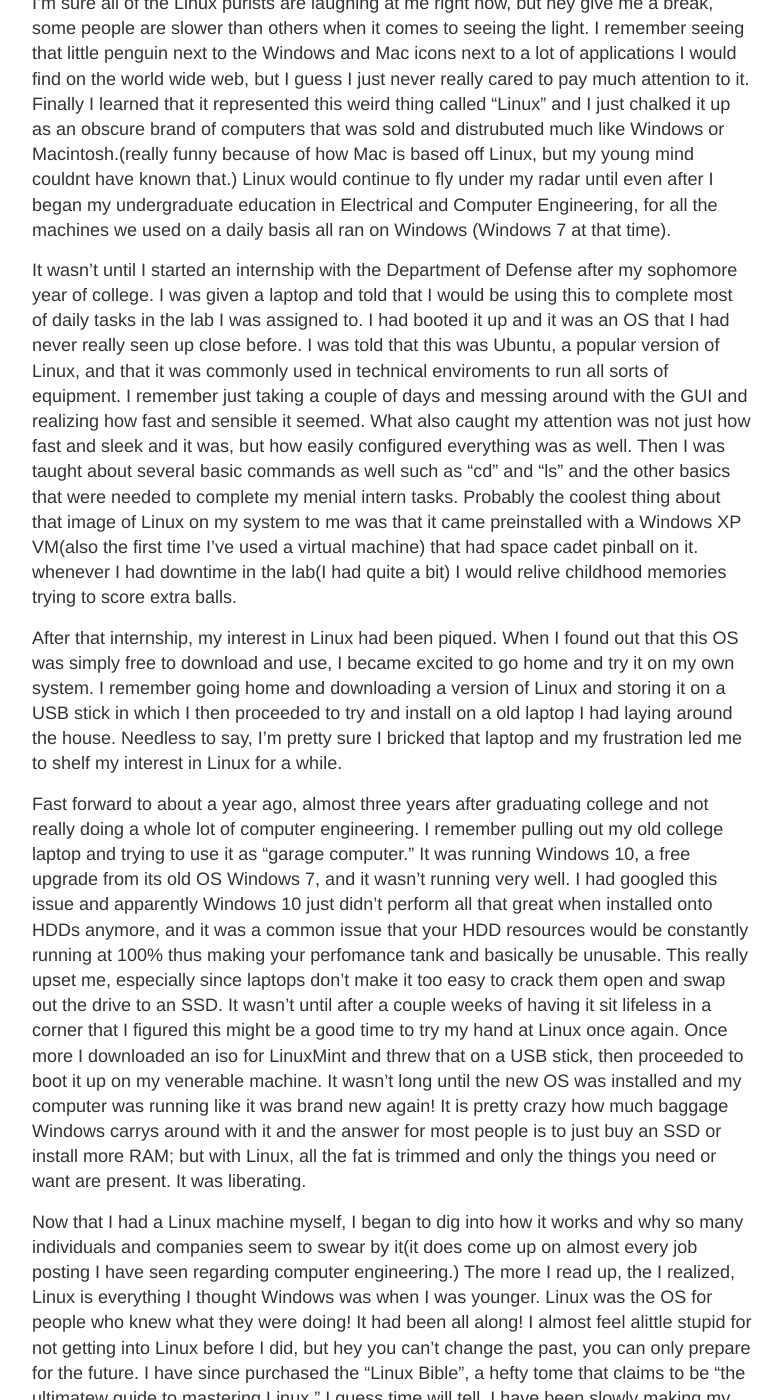
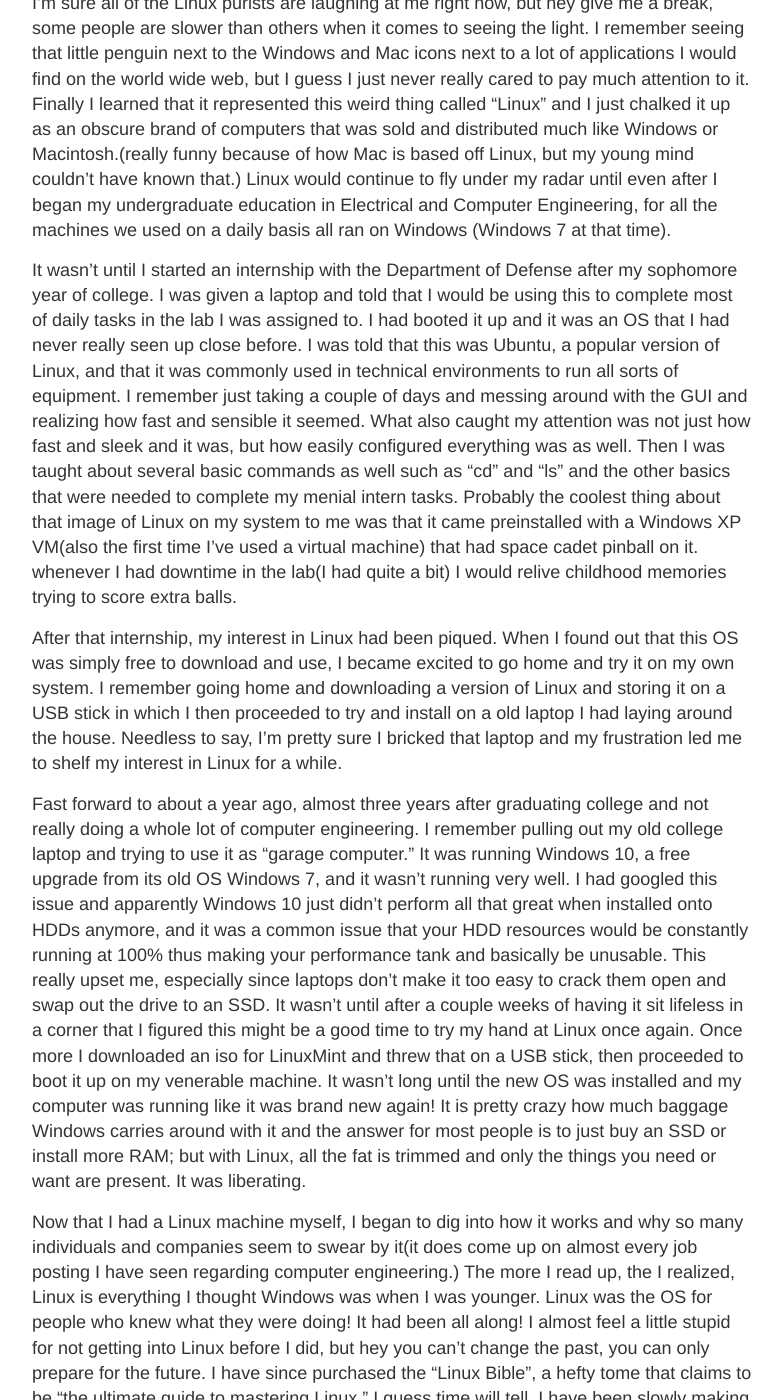
Before and after one commit to rockinraymond/wyattcraymond, a Jekyll site: the page built from _posts/2022-1-27-Why-I-Started-Learning-Linux.md, in a window 1280 px wide and 1400 px high, scrolled down 654 px. Shown: the whole window, without its empty margins (248-1030 px from the left). Built offline with Jekyll 4.4.1, drawn with Linux system fonts in a browser that asks for light colours; some of the changed text lies outside the part shown.

Commit message:
Update 2022-1-27-Why-I-Started-Learning-Linux.md

```diff
--- a/_posts/2022-1-27-Why-I-Started-Learning-Linux.md
+++ b/_posts/2022-1-27-Why-I-Started-Learning-Linux.md
@@ -3,14 +3,14 @@
 title: Why I started Learning Linux
 published: true
 ---
-For this post, I will start with taking you back in time to the days of my adolescence. So when I was growing up in the early 2000's, there was a seemingly on-going battle between Windows and Mac...and I grew up in a Windows house. My dad was a staunch Microsoft guy, and he was always raving about how great the "DOS Days" were. Naturally by the time I was old enoough to be messing around with a computer of my own(an older desktop that my dad let me setup in my room), I was not using DOS but instead Windows XP. If you ask my father, WIndows XP was the surpreme Windows OS and it has all gone down ever since...but that's besides the point. I remember growing into being a staunch Microsoft guy myself and I would routinely scoff at those who prefered to use their pretty little Macs(funnily enough I would go on to marry and Apple girl). For me the choice was simple, was I going to use a sleek and pretty but locked down OS like Macintosh? Or would I brave an OS that could be rough around the edges but would give me the freedom to change settings and configurations?(or lets be honest, allow me to play the majority of computer games)I had grown up being sold this bill of goods that Windows was for "the guy who knows what he is doing" and it should be the OS of choice for those who are serious about technology...oh how wrong I was.
+For this post, I will start with taking you back in time to the days of my adolescence. So when I was growing up in the early 2000's, there was a seemingly on-going battle between Windows and Mac...and I grew up in a Windows house. My dad was a staunch Microsoft guy, and he was always raving about how great the "DOS Days" were. Naturally by the time I was old enough to be messing around with a computer of my own(an older desktop that my dad let me setup in my room), I was not using DOS but instead Windows XP. If you ask my father, Windows XP was the supreme Windows OS and it has all gone down ever since...but that's besides the point. I remember growing into being a staunch Microsoft guy myself and I would routinely scoff at those who preferred to use their pretty little Macs(funnily enough I would go on to marry and Apple girl). For me the choice was simple, was I going to use a sleek and pretty but locked down OS like Macintosh? Or would I brave an OS that could be rough around the edges but would give me the freedom to change settings and configurations?(or lets be honest, allow me to play the majority of computer games)I had grown up being sold this bill of goods that Windows was for "the guy who knows what he is doing" and it should be the OS of choice for those who are serious about technology...oh how wrong I was.
 
-I'm sure all of the Linux purists are laughing at me right now, but hey give me a break, some people are slower than others when it comes to seeing the light. I remember seeing that little penguin next to the Windows and Mac icons next to a lot of applications I would find on the world wide web, but I guess I just never really cared to pay much attention to it. Finally I learned that it represented this weird thing called "Linux" and I just chalked it up as an obscure brand of computers that was sold and distrubuted much like Windows or Macintosh.(really funny because of how Mac is based off Linux, but my young mind couldnt have known that.) Linux would continue to fly under my radar until even after I began my undergraduate education in Electrical and Computer Engineering, for all the machines we used on a daily basis all ran on Windows (Windows 7 at that time).
+I'm sure all of the Linux purists are laughing at me right now, but hey give me a break, some people are slower than others when it comes to seeing the light. I remember seeing that little penguin next to the Windows and Mac icons next to a lot of applications I would find on the world wide web, but I guess I just never really cared to pay much attention to it. Finally I learned that it represented this weird thing called "Linux" and I just chalked it up as an obscure brand of computers that was sold and distributed much like Windows or Macintosh.(really funny because of how Mac is based off Linux, but my young mind couldn't have known that.) Linux would continue to fly under my radar until even after I began my undergraduate education in Electrical and Computer Engineering, for all the machines we used on a daily basis all ran on Windows (Windows 7 at that time).
 
-It wasn't until I started an internship with the Department of Defense after my sophomore year of college. I was given a laptop and told that I would be using this to complete most of daily tasks in the lab I was assigned to. I had booted it up and it was an OS that I had never really seen up close before. I was told that this was Ubuntu, a popular version of Linux, and that it was commonly used in technical enviroments to run all sorts of equipment. I remember just taking a couple of days and messing around with the GUI and realizing how fast and sensible it seemed. What also caught my attention was not just how fast and sleek and it was, but how easily configured everything was as well. Then I was taught about several basic commands as well such as "cd" and "ls" and the other basics that were needed to complete my menial intern tasks. Probably the coolest thing about that image of Linux on my system to me was that it came preinstalled with a Windows XP VM(also the first time I've used a virtual machine) that had space cadet pinball on it. whenever I had downtime in the lab(I had quite a bit) I would relive childhood memories trying to score extra balls.
+It wasn't until I started an internship with the Department of Defense after my sophomore year of college. I was given a laptop and told that I would be using this to complete most of daily tasks in the lab I was assigned to. I had booted it up and it was an OS that I had never really seen up close before. I was told that this was Ubuntu, a popular version of Linux, and that it was commonly used in technical environments to run all sorts of equipment. I remember just taking a couple of days and messing around with the GUI and realizing how fast and sensible it seemed. What also caught my attention was not just how fast and sleek and it was, but how easily configured everything was as well. Then I was taught about several basic commands as well such as "cd" and "ls" and the other basics that were needed to complete my menial intern tasks. Probably the coolest thing about that image of Linux on my system to me was that it came preinstalled with a Windows XP VM(also the first time I've used a virtual machine) that had space cadet pinball on it. whenever I had downtime in the lab(I had quite a bit) I would relive childhood memories trying to score extra balls.
 
 After that internship, my interest in Linux had been piqued. When I found out that this OS was simply free to download and use, I became excited to go home and try it on my own system. I remember going home and downloading a version of Linux and storing it on a USB stick in which I then proceeded to try and install on a old laptop I had laying around the house. Needless to say, I'm pretty sure I bricked that laptop and my frustration led me to shelf my interest in Linux for a while.
 
-Fast forward to about a year ago, almost three years after graduating college and not really doing a whole lot of computer engineering. I remember pulling out my old college laptop and trying to use it as "garage computer." It was running Windows 10, a free upgrade from its old OS Windows 7, and it wasn't running very well. I had googled this issue and apparently Windows 10 just didn't perform all that great when installed onto HDDs anymore, and it was a common issue that your HDD resources would be constantly running at 100% thus making your perfomance tank and basically be unusable. This really upset me, especially since laptops don't make it too easy to crack them open and swap out the drive to an SSD. It wasn't until after a couple weeks of having it sit lifeless in a corner that I figured this might be a good time to try my hand at Linux once again. Once more I downloaded an iso for LinuxMint and threw that on a USB stick, then proceeded to boot it up on my venerable machine. It wasn't long until the new OS was installed and my computer was running like it was brand new again! It is pretty crazy how much baggage Windows carrys around with it and the answer for most people is to just buy an SSD or install more RAM; but with Linux, all the fat is trimmed and only the things you need or want are present. It was liberating.
+Fast forward to about a year ago, almost three years after graduating college and not really doing a whole lot of computer engineering. I remember pulling out my old college laptop and trying to use it as "garage computer." It was running Windows 10, a free upgrade from its old OS Windows 7, and it wasn't running very well. I had googled this issue and apparently Windows 10 just didn't perform all that great when installed onto HDDs anymore, and it was a common issue that your HDD resources would be constantly running at 100% thus making your performance tank and basically be unusable. This really upset me, especially since laptops don't make it too easy to crack them open and swap out the drive to an SSD. It wasn't until after a couple weeks of having it sit lifeless in a corner that I figured this might be a good time to try my hand at Linux once again. Once more I downloaded an iso for LinuxMint and threw that on a USB stick, then proceeded to boot it up on my venerable machine. It wasn't long until the new OS was installed and my computer was running like it was brand new again! It is pretty crazy how much baggage Windows carries around with it and the answer for most people is to just buy an SSD or install more RAM; but with Linux, all the fat is trimmed and only the things you need or want are present. It was liberating.
 
-Now that I had a Linux machine myself, I began to dig into how it works and why so many individuals and companies seem to swear by it(it does come up on almost every job posting I have seen regarding computer engineering.) The more I read up, the I realized, Linux is everything I thought Windows was when I was younger. Linux was the OS for people who knew what they were doing! It had been all along! I almost feel alittle stupid for not getting into Linux before I did, but hey you can't change the past, you can only prepare for the future. I have since purchased the "Linux Bible", a hefty tome that claims to be "the ultimatew guide to mastering Linux." I guess time will tell, I have been slowly making my way through its numerous pages,it can be a bit dry admittedly, but still interesting. As I am ending my stint in the Army I feel that it is important for me to rebuild some of technical skills and in this day and age, any self respecting technical professional should know their way around a Linux terminal. I may have been a late bloomer, but I have to say, it feels good that I finally came around...even if I still typed this blog post on a Windows machine...until next time!
+Now that I had a Linux machine myself, I began to dig into how it works and why so many individuals and companies seem to swear by it(it does come up on almost every job posting I have seen regarding computer engineering.) The more I read up, the I realized, Linux is everything I thought Windows was when I was younger. Linux was the OS for people who knew what they were doing! It had been all along! I almost feel a little stupid for not getting into Linux before I did, but hey you can't change the past, you can only prepare for the future. I have since purchased the "Linux Bible", a hefty tome that claims to be "the ultimate guide to mastering Linux." I guess time will tell, I have been slowly making my way through its numerous pages, it can be a bit dry admittedly, but still interesting. As I am ending my stint in the Army I feel that it is important for me to rebuild some of technical skills and in this day and age, any self respecting technical professional should know their way around a Linux terminal. I may have been a late bloomer, but I have to say, it feels good that I finally came around...even if I still typed this blog post on a Windows machine...until next time!
```
